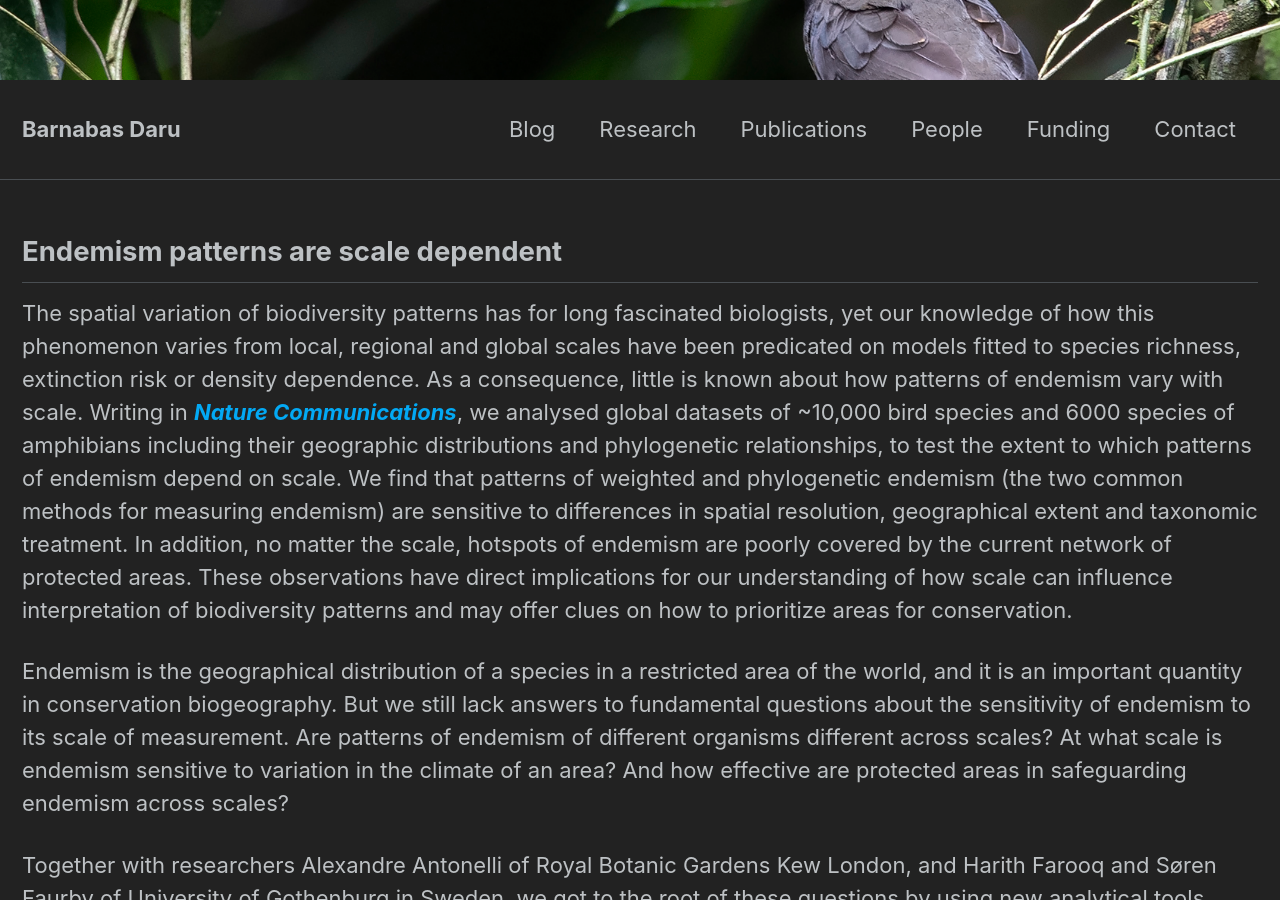
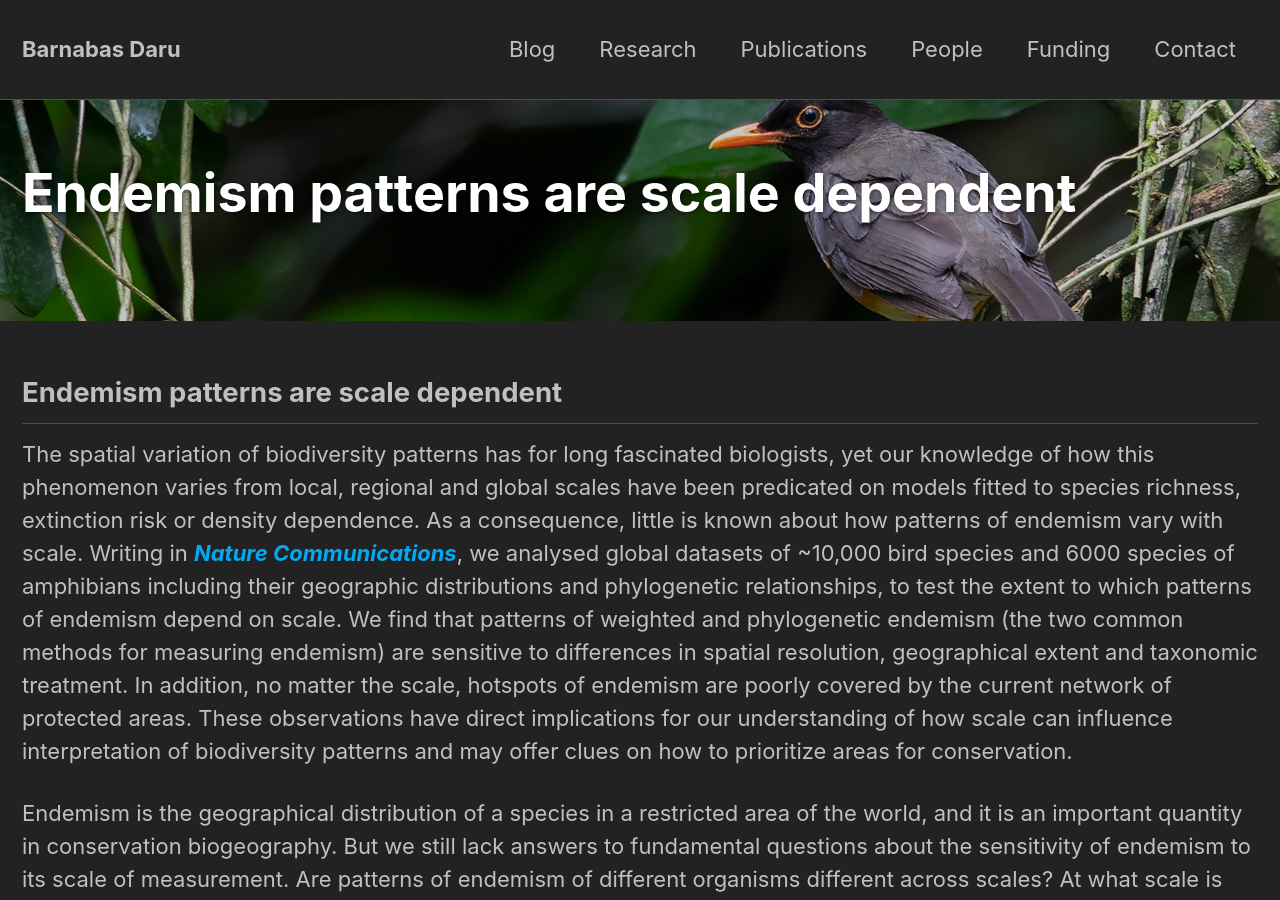
Before and after one commit to darunabas/darulab.github.io, a Jekyll site: the page built from _posts/2020-11-20-Endemism-Scale-Dependent.md, in a window 1280 px wide and 900 px high. Built offline with Jekyll 4.4.1, drawn with Linux system fonts in a browser that asks for light colours; nearby versions of some CDN libraries.

Commit message:
Update 2020-11-20-Endemism-Scale-Dependent.md

```diff
--- a/_posts/2020-11-20-Endemism-Scale-Dependent.md
+++ b/_posts/2020-11-20-Endemism-Scale-Dependent.md
@@ -8,7 +8,10 @@ status: publish
 share: true
 categories:
 - Updates
-image: /assets/images/taita-thrush.jpg
+header:
+  overlay_image: /assets/images/taita-thrush.jpg
+  overlay_filter: 0.2
+excerpt: ""
 tags:
   - link
   - Post Formats
```
